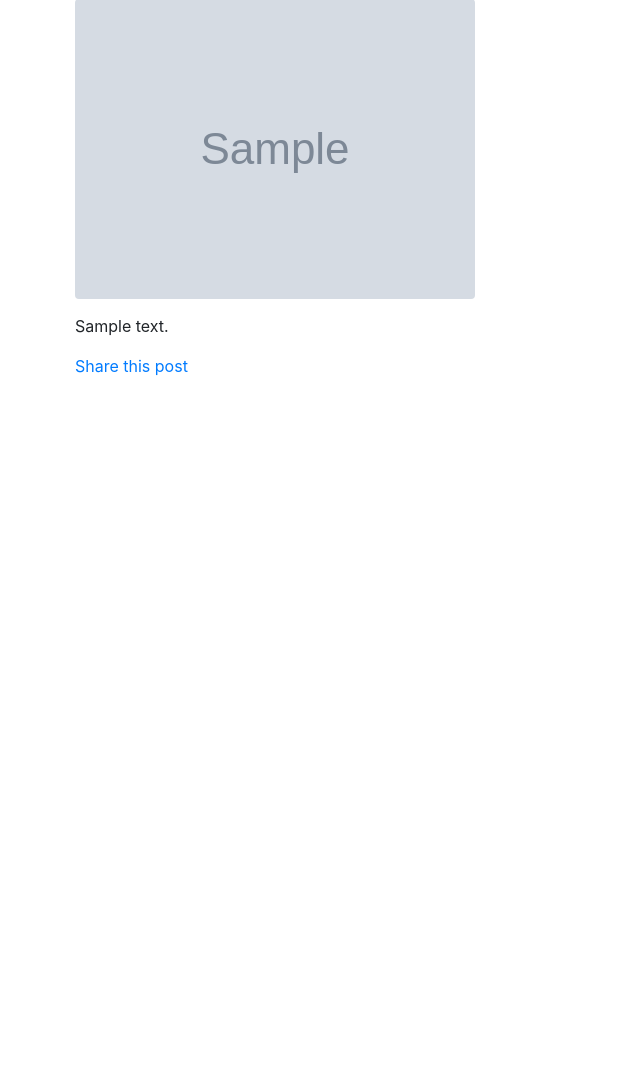
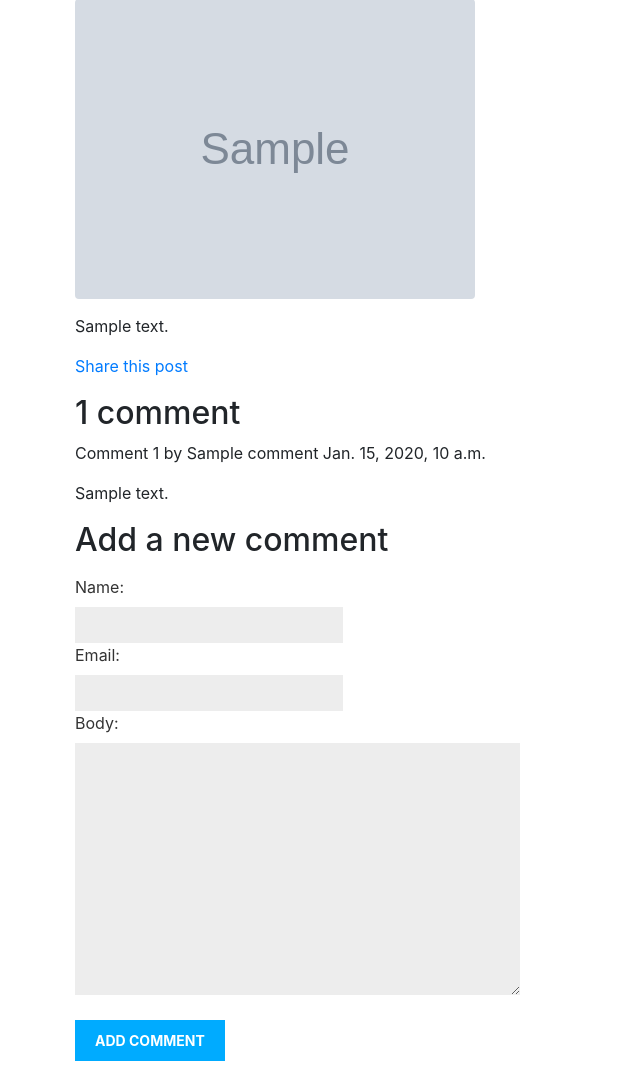
Before and after one commit to mmoallemi99/shop, a Django app: a page that uses shop/templates/book.html in a window 1280 px wide. Shown: the part 444-1530 px from the top of the page, without its empty margins (0-640 px from the left). Before the commit the page ends 820 px from the top, so only its background shows below. Run offline with Django 3.2, Linux system fonts and the light colour scheme; tables that the repository leaves empty hold one stand-in row (values such as "Sample post"); grey boxes marked "Sample" are stand-in pictures; some libraries are stand-ins or nearby versions.

Commit message:
comment fucked up

```diff
--- a/shop/forms.py
+++ b/shop/forms.py
@@ -1,12 +1,16 @@
 from django import forms
-from .models import Book
+from .models import *
 
 
 class EmailPostForm(forms.Form):
-    class Meta:
-        model = Book
     name = forms.CharField(max_length=25)
     email = forms.EmailField()
     to = forms.EmailField()
     comments = forms.CharField(required=False,
                                widget=forms.Textarea)
+
+
+class CommentForm(forms.ModelForm):
+    class Meta:
+        model = Comment
+        fields = ('name', 'email', 'body')
--- a/shop/models.py
+++ b/shop/models.py
@@ -36,4 +36,22 @@ class Book(models.Model):
     book_date_published = models.DateField()
 
     def __str__(self):
-        return "{0} By".format(self.title)
+        return "{0} By {1}".format(self.title, self.author)
+
+
+class Comment(models.Model):
+    book = models.ForeignKey(Book,
+                             on_delete=models.CASCADE,
+                             related_name='comments')
+    name = models.CharField(max_length=80)
+    email = models.EmailField()
+    body = models.TextField()
+    created = models.DateTimeField(auto_now_add=True)
+    updated = models.DateTimeField(auto_now=True)
+    active = models.BooleanField(default=True)
+
+    class Meta:
+        ordering = ('updated',)
+
+    def __str__(self):
+        return "Comment by {0} on {1}".format(self.name, self.book)
--- a/shop/templates/book.html
+++ b/shop/templates/book.html
@@ -20,4 +20,30 @@
         Share this post
         </a>
     </p>
+    {% with comments.count as total_comments %}
+        <h2>
+            {{ total_comments }} comment{{ total_comments|pluralize }}
+        </h2>
+    {% endwith %}
+    {% for comment in comments %}
+        <div class="comment">
+            <p class="info">
+                Comment {{ forloop.counter }} by {{ comment.name }}
+                {{ comment.created }}
+            </p>
+            {{ comment.body|linebreaks }}
+        </div>
+    {% empty %}
+        <p>There are no comments yet.</p>
+    {% endfor %}
+    {% if new_comment %}
+        <h2>Your comment has been added.</h2>
+    {% else %}
+        <h2>Add a new comment</h2>
+        <form action="." method="POST">
+            {{ comment_form.as_p }}
+            {% csrf_token %}
+            <p><input type="submit" value="Add Comment"/></p>
+        </form>
+    {% endif %}
 {% endblock %}
--- a/shop/views.py
+++ b/shop/views.py
@@ -1,5 +1,5 @@
 from django.shortcuts import render,\
-    get_object_or_404
+    get_object_or_404, HttpResponseRedirect
 
 from django.views.decorators.http import require_http_methods,\
     require_GET
@@ -45,16 +45,31 @@ def shop(request):
 def book_detail(request, book_slug, author_slug):
     book = get_object_or_404(Book, slug=book_slug)
     author = get_object_or_404(Author, slug=author_slug)
+    comments = book.comments.filter(active=True)
+
+    new_comment = None
+
+    if request.method == 'POST':
+        comment_form = CommentForm(data=request.POST)
+        if comment_form.is_valid():
+            new_comment = comment_form.save(commit=False)
+            new_comment.book = book
+            new_comment.save()
+            return HttpResponseRedirect('/comment/')
+    else:
+        comment_form = CommentForm()
     context = {
         'book': book,
         'author': author,
+        'comments': comments,
+        'new_comment': new_comment,
+        'comment_form': comment_form,
     }
     return render(request, 'book.html', context)
 
 
-def book_share(request, book_slug, author_slug):
-    book = get_object_or_404(Book, slug=book_slug)
-    author = get_object_or_404(Author, slug=author_slug)
+def book_share(request):
+    book = get_object_or_404(Book)
     sent = False
 
     if request.method == 'POST':
```
Also changed, not shown: shop/admin.py (+7 -0 lines), shop/migrations/0023_comment.py (added).
